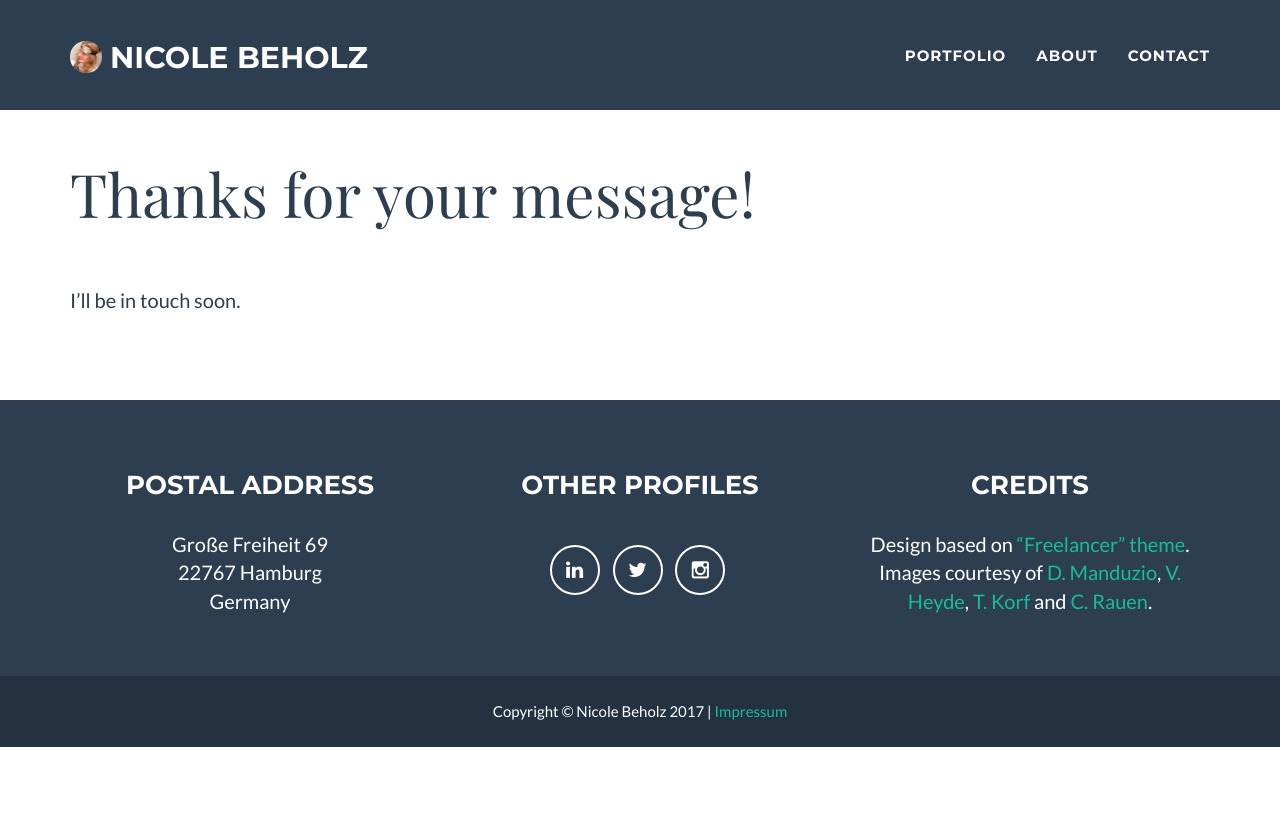
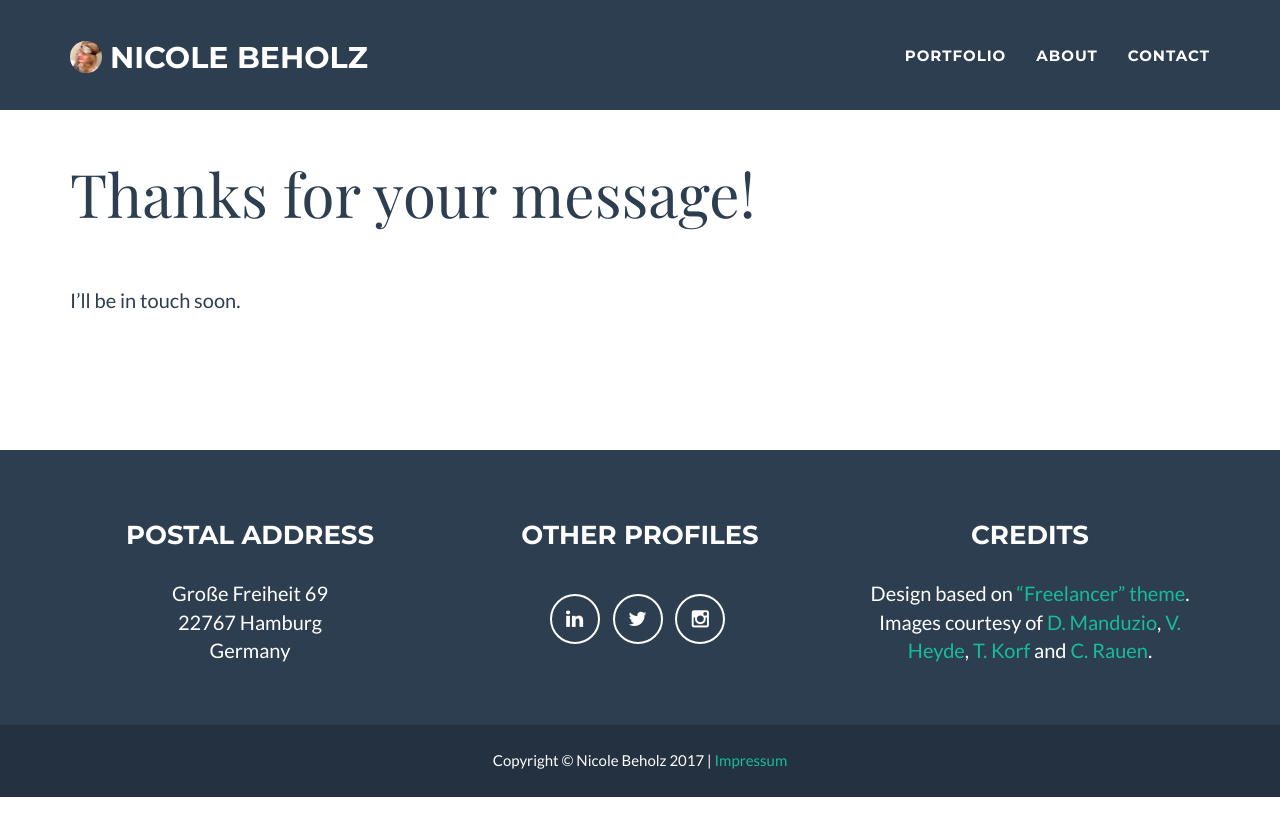
Before and after one commit to nickbeholz/nicolebeholz.com, a Jekyll site: the page built from success.html, in a window 1280 px wide. Shown: the top 836 px of the page. Built offline with Jekyll 4.4.1, drawn with Linux system fonts in a browser that asks for light colours.

Commit message:
new form service

```diff
--- a/_includes/contact_static.html
+++ b/_includes/contact_static.html
@@ -8,7 +8,7 @@
 		</div>
 		<div class="row">
 			<div class="col-lg-8 col-lg-offset-2">
-				<form action="//formspree.io/{{ site.email }}" method="POST" name="sentMessage" id="contactForm" novalidate>
+				<form action="https://www.briskforms.com/go/53cb018ce520e700a87ebb5d0cdef9bb" method="POST" name="sentMessage" id="contactForm" novalidate>
 					<div class="row control-group">
 						<div class="form-group col-xs-12 floating-label-form-group controls">
 							<label>Name</label>
--- a/success.html
+++ b/success.html
@@ -14,6 +14,6 @@
 </header>
 <section>
   <div class='container'>
-    <p>I’ll be in touch soon.</p>
+    <p style="margin-bottom: 3em;">I’ll be in touch soon.</p>
   </div>
 </section>
```
